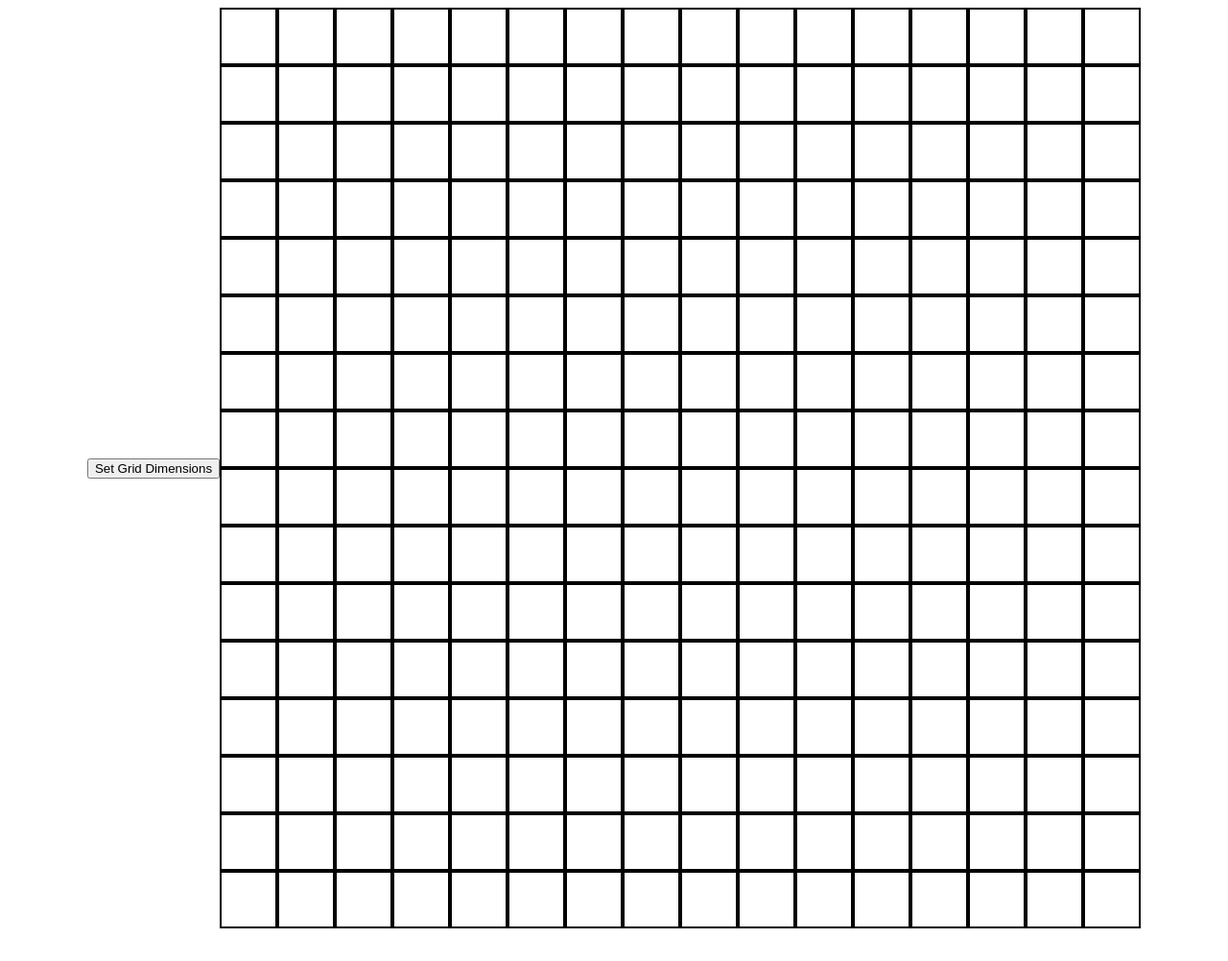
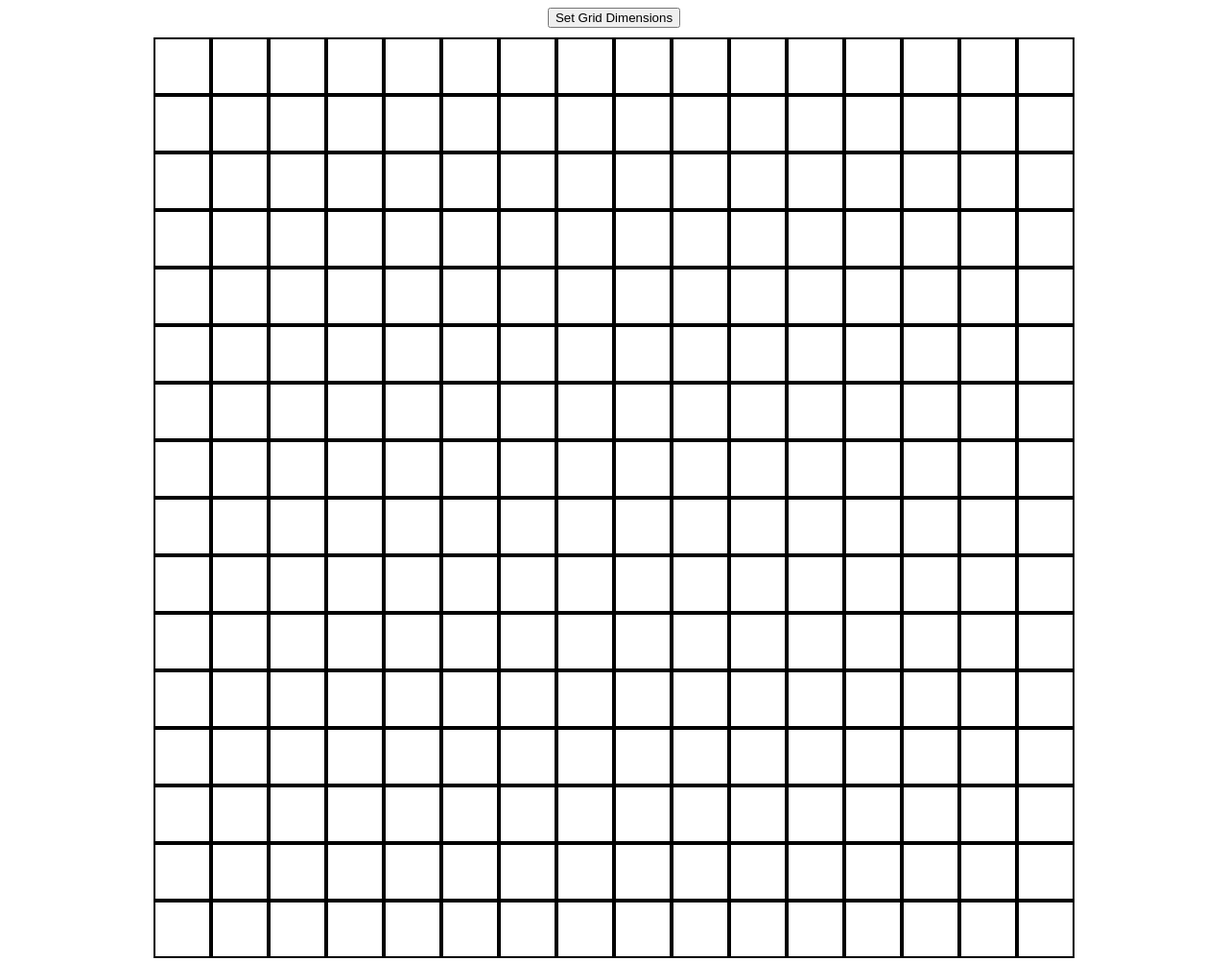
Before and after one commit to devonbranin/etch-a-sketch, a plain HTML site: page index.html in a window 1280 px wide. Shown: the whole page at 96% size. Before the commit the page ends 976 px from the top, so only its background shows below. Drawn offline with Linux system fonts and the light colour scheme.

Commit message:
Align button to top, add margin

```diff
--- a/index.html
+++ b/index.html
@@ -9,7 +9,9 @@
     <script src="javascript.js" defer></script>
 </head>
 <body>
+    <div id="buttonhoist">
     <button id="griddimensions">Set Grid Dimensions</button>
     <div id="container"></div>
+    </div>
 </body>
 </html>
--- a/styles.css
+++ b/styles.css
@@ -5,12 +5,19 @@ body {
     min-height: 100vh;
 }
 
+#buttonhoist {
+    display: flex;
+    align-items: center;
+    justify-content: center;
+    flex-direction: column;
+}
 #container {
     height: 960px;
     width: 960px;
     display: flex;
     flex-direction: column;
-    flex-shrink: 0
+    flex-shrink: 0;
+    margin: 10px
 }
 
 .divBox {
```
